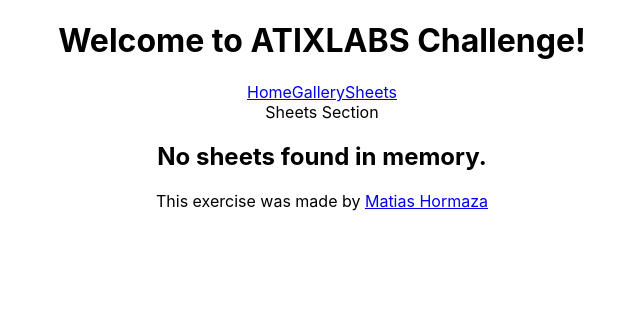
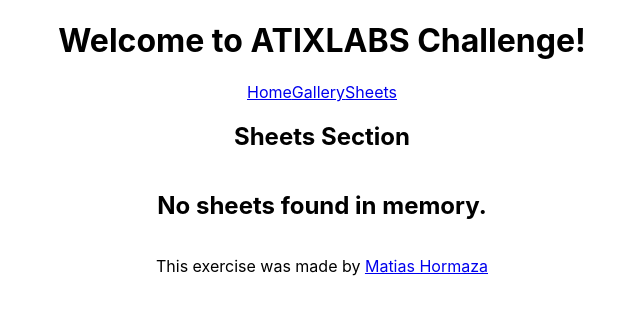
Before and after one commit to hormaza/atixlab-challenge, a React (Create React App) app: page /sheets in a window 1280 px wide. Shown: the top 314 px of the page, without its empty margins (318-958 px from the left). Built offline with nearby package versions, Linux system fonts and the light colour scheme; the HTML template or start-up script is replaced by a standard one.

Commit message:
Add id to sheets section

```diff
--- a/src/components/Sheets.js
+++ b/src/components/Sheets.js
@@ -16,8 +16,9 @@ function Sheets() {
     return { header: headerValues, body: bodyValues };
   }
   return (
+    <div id="Sheets">
+      <h2>Sheets Section</h2>
       <div>
-      <div>Sheets Section</div>
         {!!sheets.length ? (
           sheets.map(parseCSV).map((csv, i) => {
             return (
@@ -45,6 +46,7 @@ function Sheets() {
           <h2>No sheets found in memory.</h2>
         )}
       </div>
+    </div>
   );
 }
 
```
Lines whose indentation alone changed are shown as unchanged.
